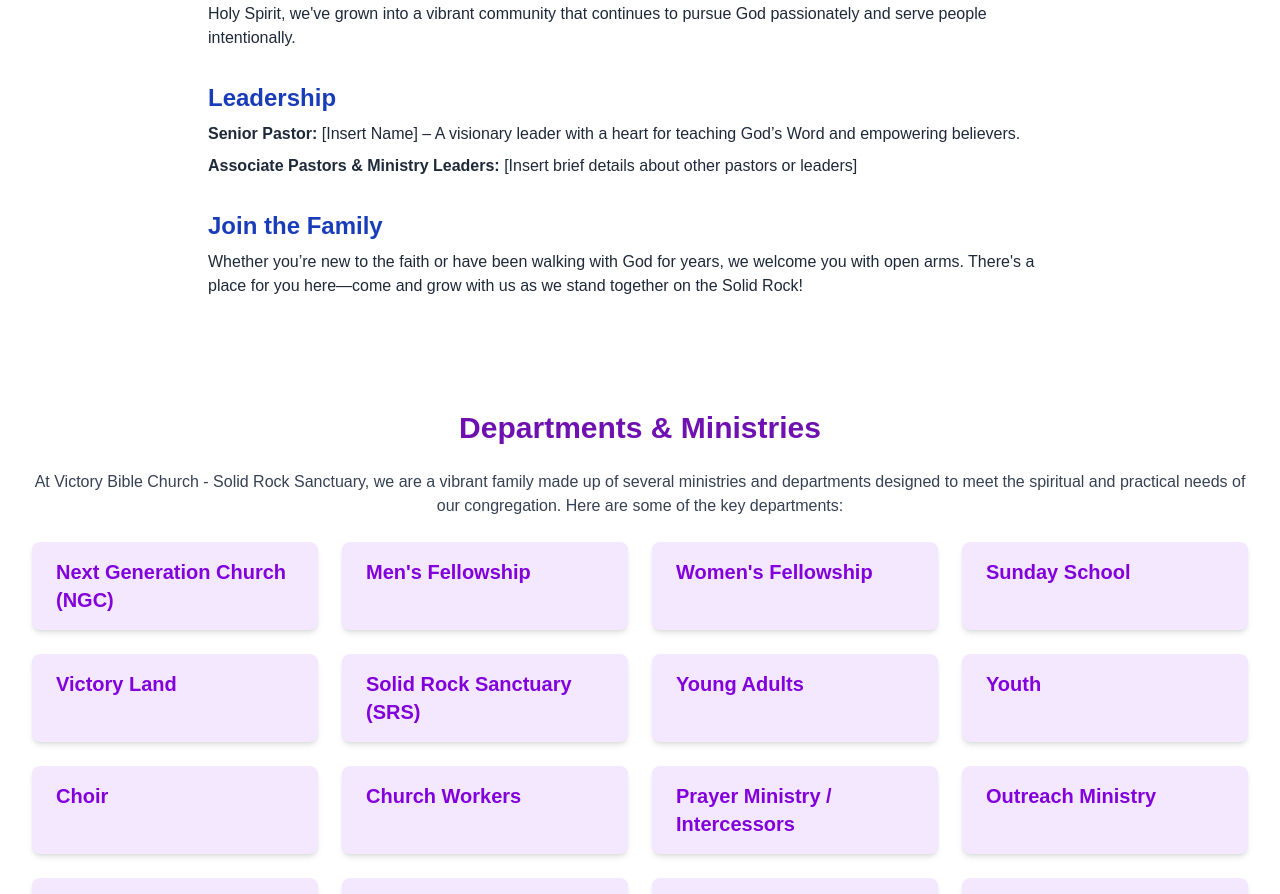
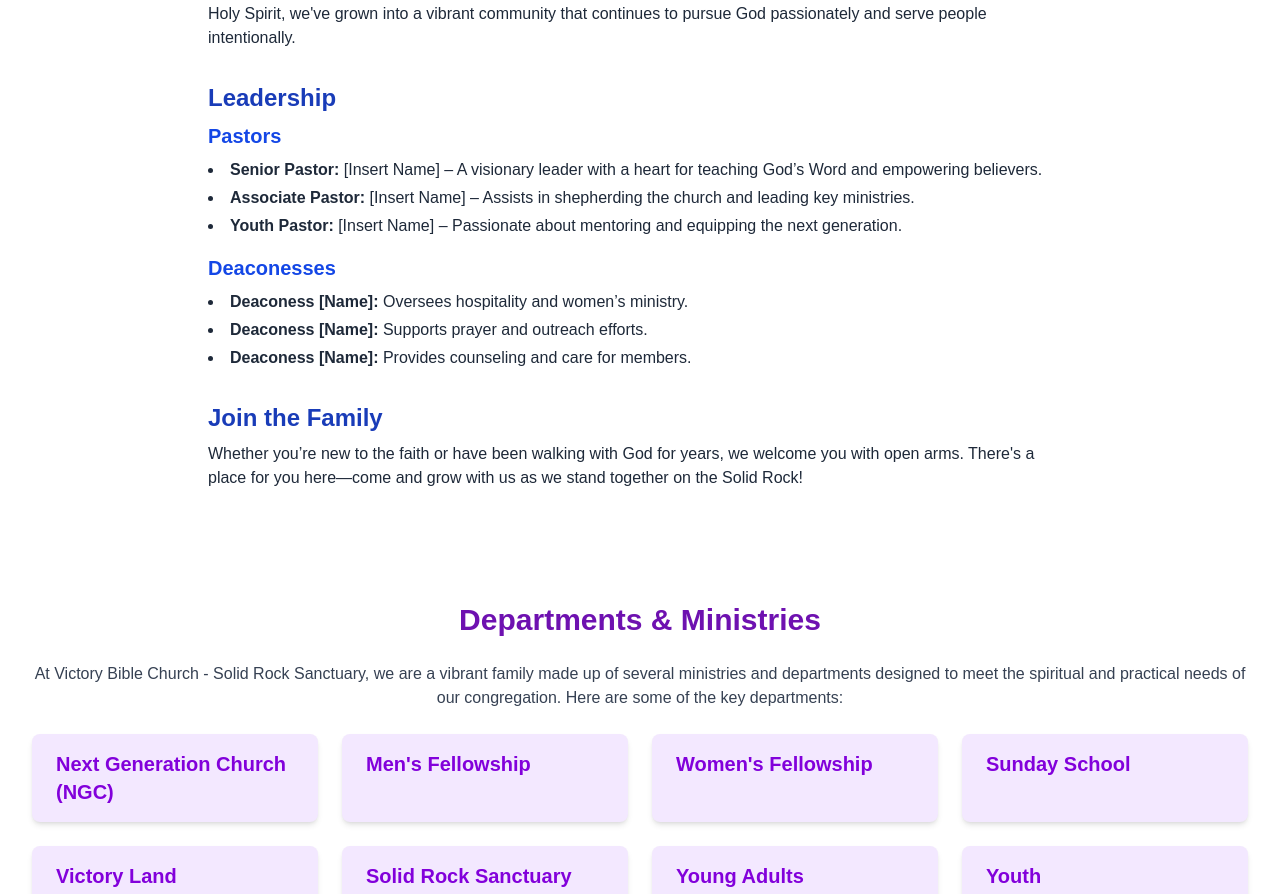
Before and after one commit to Ebaah98/victory_bible_church, a Next.js app: page / in a window 1280 px wide. Shown: the part 1881-2775 px from the top of the page. Built offline with nearby package versions, Linux system fonts and the light colour scheme.

Commit message:
Update About.tsx

```diff
--- a/src/components/About.tsx
+++ b/src/components/About.tsx
@@ -9,6 +9,7 @@ function About({}: Props) {
         <h1 className="text-4xl font-bold text-center mb-10 text-blue-900">
           About Us
         </h1>
+
         <section className="mb-8">
           <h2 className="text-2xl font-semibold text-blue-800 mb-2">
             Welcome to Victory Bible Church – Solid Rock Sanctuary
@@ -21,6 +22,7 @@ function About({}: Props) {
             families, equipping them to live victorious lives in every area.
           </p>
         </section>
+
         <section className="mb-8">
           <h2 className="text-2xl font-semibold text-blue-800 mb-2">
             Our Mission
@@ -31,29 +33,20 @@ function About({}: Props) {
             and nations for Christ.
           </p>
         </section>
+
         <section className="mb-8">
           <h2 className="text-2xl font-semibold text-blue-800 mb-2">
             What We Believe
           </h2>
           <ul className="list-disc list-inside space-y-2">
-            <li>
-              The Bible is the inspired Word of God, our ultimate authority.
-            </li>
-            <li>
-              Jesus Christ is the Son of God, our Lord and Savior, who died and
-              rose again.
-            </li>
+            <li>The Bible is the inspired Word of God, our ultimate authority.</li>
+            <li>Jesus Christ is the Son of God, our Lord and Savior, who died and rose again.</li>
             <li>Salvation is by grace through faith in Christ alone.</li>
-            <li>
-              The Holy Spirit empowers believers for godly living and effective
-              ministry.
-            </li>
-            <li>
-              The Church is the body of Christ, called to worship, fellowship,
-              serve, and evangelize.
-            </li>
+            <li>The Holy Spirit empowers believers for godly living and effective ministry.</li>
+            <li>The Church is the body of Christ, called to worship, fellowship, serve, and evangelize.</li>
           </ul>
         </section>
+
         <section className="mb-8">
           <h2 className="text-2xl font-semibold text-blue-800 mb-2">
             Our History
@@ -67,22 +60,31 @@ function About({}: Props) {
             serve people intentionally.
           </p>
         </section>
+
         <section className="mb-8">
           <h2 className="text-2xl font-semibold text-blue-800 mb-2">
             Leadership
           </h2>
-          <p>
-            <span className="font-semibold">Senior Pastor:</span> [Insert Name]
-            – A visionary leader with a heart for teaching God’s Word and
-            empowering believers.
-          </p>
-          <p className="mt-2">
-            <span className="font-semibold">
-              Associate Pastors & Ministry Leaders:
-            </span>{" "}
-            [Insert brief details about other pastors or leaders]
-          </p>
+
+          <div className="mb-4">
+            <h3 className="text-xl font-semibold text-blue-700">Pastors</h3>
+            <ul className="list-disc list-inside space-y-1 mt-2">
+              <li><strong>Senior Pastor:</strong> [Insert Name] – A visionary leader with a heart for teaching God’s Word and empowering believers.</li>
+              <li><strong>Associate Pastor:</strong> [Insert Name] – Assists in shepherding the church and leading key ministries.</li>
+              <li><strong>Youth Pastor:</strong> [Insert Name] – Passionate about mentoring and equipping the next generation.</li>
+            </ul>
+          </div>
+
+          <div>
+            <h3 className="text-xl font-semibold text-blue-700">Deaconesses</h3>
+            <ul className="list-disc list-inside space-y-1 mt-2">
+              <li><strong>Deaconess [Name]:</strong> Oversees hospitality and women’s ministry.</li>
+              <li><strong>Deaconess [Name]:</strong> Supports prayer and outreach efforts.</li>
+              <li><strong>Deaconess [Name]:</strong> Provides counseling and care for members.</li>
+            </ul>
+          </div>
         </section>
+
         <section>
           <h2 className="text-2xl font-semibold text-blue-800 mb-2">
             Join the Family
```
